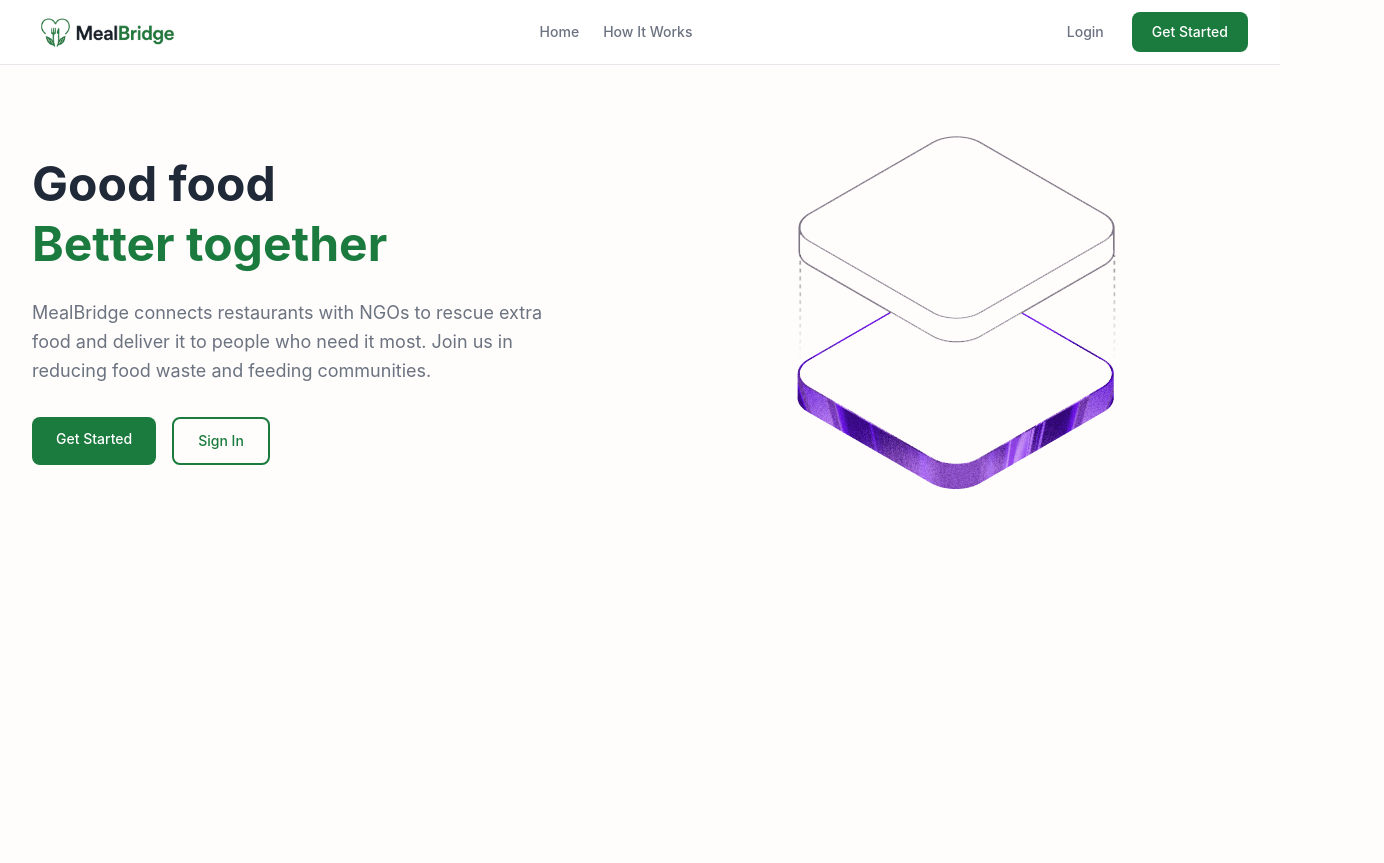
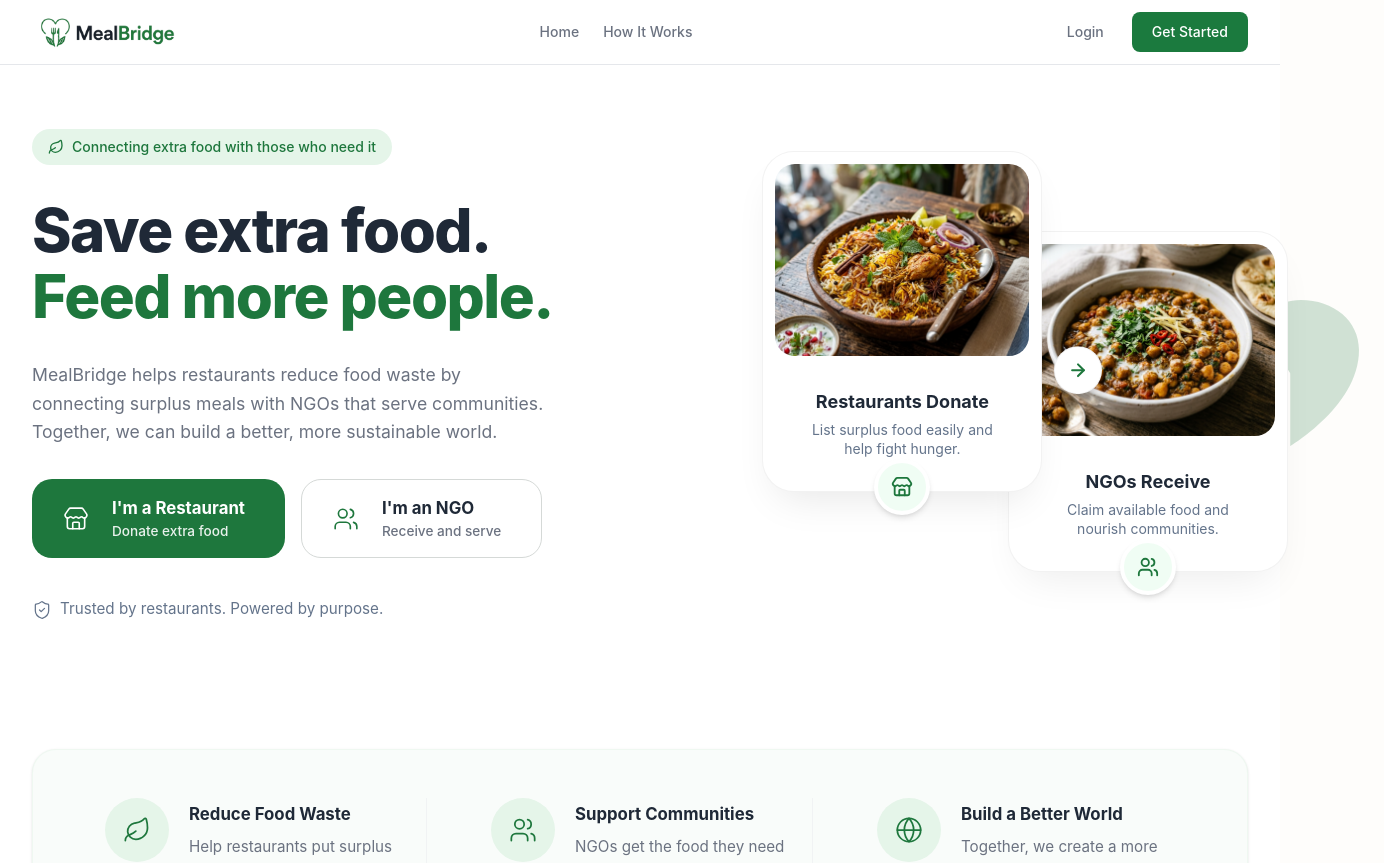
Before and after one commit to ahsanul0185/MealBridge, a React (Vite) app in the folder client-mealbridge/: page / in a window 1280 px wide. Shown: the top 863 px of the page, 1384 px wide, since content can reach past the window. Built offline with nearby package versions, Linux system fonts and the light colour scheme; no server answers.

Commit message:
created Landing Page

```diff
--- a/client-mealbridge/src/pages/LandingPage.tsx
+++ b/client-mealbridge/src/pages/LandingPage.tsx
@@ -1,31 +1,134 @@
 import { Link } from "react-router-dom";
+import { Leaf, Store, Users, Globe, ArrowRight, ShieldCheck } from "lucide-react";
 
 export function LandingPage() {
   return (
-    <div className="min-h-screen bg-warm-white">
-
+    <div className="min-h-screen bg-white">
       {/* Hero Section */}
       <main className="mx-auto max-w-7xl px-4 py-16 sm:px-6 lg:px-8">
         <div className="grid items-center gap-12 lg:grid-cols-2">
-          <div>
-            <h1 className="text-5xl font-bold leading-tight text-dark-gray">
-              Good food <br />
-              <span className="text-primary">Better together</span>
+          {/* Left Column */}
+          <div className="flex flex-col items-start space-y-8">
+            <div className="inline-flex items-center gap-2 rounded-full bg-[#E5F5E9] px-4 py-2 text-sm font-medium text-[#1E773D]">
+              <Leaf size={16} className="shrink-0" />
+              Connecting extra food with those who need it
+            </div>
+
+            <h1 className="text-[3.5rem] font-extrabold leading-[1.1] text-dark-gray sm:text-6xl tracking-tight">
+              Save extra food.<br />
+              <span className="text-[#1E773D]">Feed more people.</span>
             </h1>
-            <p className="mt-6 max-w-lg text-lg leading-relaxed text-text-secondary">
-              MealBridge connects restaurants with NGOs to rescue extra food and deliver it to people who need it most. Join us in reducing food waste and feeding communities.
+
+            <p className="max-w-lg text-[1.1rem] leading-relaxed text-text-secondary">
+              MealBridge helps restaurants reduce food waste by connecting surplus meals with NGOs that serve communities. Together, we can build a better, more sustainable world.
             </p>
-            <div className="mt-8 flex gap-4">
-              <Link to="/register" className="rounded-lg bg-primary px-6 py-3 text-sm font-medium text-white transition-colors hover:bg-primary-dark">
-                Get Started
+
+            <div className="flex flex-col gap-4 sm:flex-row w-full sm:w-auto">
+              <Link to="/register" className="flex items-center gap-4 rounded-[1.25rem] bg-[#1E773D] px-6 py-4 text-white transition-all hover:bg-[#166534] hover:shadow-lg focus:outline-none focus:ring-4 focus:ring-[#1E773D]/20">
+                <div className="flex h-10 w-10 shrink-0 items-center justify-center">
+                  <Store size={26} strokeWidth={1.5} />
+                </div>
+                <div className="flex flex-col items-start pr-4">
+                  <span className="text-[1.05rem] font-bold">I'm a Restaurant</span>
+                  <span className="text-[0.85rem] font-medium text-white/90">Donate extra food</span>
+                </div>
               </Link>
-              <Link to="/login" className="rounded-lg border-2 border-primary px-6 py-3 text-sm font-medium text-primary transition-colors hover:bg-primary-50">
-                Sign In
+
+              <Link to="/register" className="flex items-center gap-4 rounded-[1.25rem] border border-[#D5D9D7] bg-white px-6 py-4 text-dark-gray transition-all hover:border-[#1E773D] hover:bg-[#F9FCFA] hover:shadow-md focus:outline-none focus:ring-4 focus:ring-[#1E773D]/20">
+                <div className="flex h-10 w-10 shrink-0 items-center justify-center">
+                  <Users size={26} strokeWidth={1.5} className="text-[#1E773D]" />
+                </div>
+                <div className="flex flex-col items-start pr-4">
+                  <span className="text-[1.05rem] font-bold">I'm an NGO</span>
+                  <span className="text-[0.85rem] font-medium text-text-secondary">Receive and serve</span>
+                </div>
               </Link>
             </div>
+
+            <div className="flex items-center gap-2 pt-2 text-[0.95rem] text-[#64748B]">
+              <ShieldCheck size={20} strokeWidth={1.5} />
+              Trusted by restaurants. Powered by purpose.
+            </div>
           </div>
-          <div className="flex justify-center">
-            <img src="/src/assets/hero.png" alt="MealBridge" className="max-h-[400px] w-auto object-contain" />
+
+          {/* Right Column - Cards */}
+          <div className="relative mt-16 flex h-[480px] w-full items-center justify-center lg:mt-0 xl:justify-end xl:-right-10">
+            {/* Card 1 */}
+            <div className="absolute left-[5%] top-4 z-10 w-[280px] rounded-4xl bg-white p-3 shadow-[0_20px_40px_-15px_rgba(0,0,0,0.1)] transition-transform hover:-translate-y-2 lg:left-[10%] border border-black/5">
+              <div className="relative h-48 w-full overflow-hidden rounded-[1.25rem]">
+                <img src="/src/assets/rice.png" alt="Delicious Rice Dish" className="h-full w-full object-cover transition-transform duration-500 hover:scale-105" />
+              </div>
+              <div className="absolute -bottom-6 left-1/2 flex h-14 w-14 -translate-x-1/2 items-center justify-center rounded-full bg-primary-50 shadow-md border-4 border-white">
+                <Store size={22} className="text-[#1E773D]" strokeWidth={2} />
+              </div>
+              <div className="mt-8 pb-5 text-center">
+                <h3 className="text-lg font-bold text-dark-gray">Restaurants Donate</h3>
+                <p className="mt-1 text-sm text-[#64748B] leading-snug">List surplus food easily and<br />help fight hunger.</p>
+              </div>
+            </div>
+
+            {/* Arrow Connector */}
+            <div className="absolute left-[300px] top-1/2 z-20 hidden h-12 w-12 translate-y-[-60%] items-center justify-center rounded-full bg-white shadow-lg border border-black/5 md:flex xl:left-[350px]">
+              <ArrowRight size={20} className="text-[#1E773D]" strokeWidth={2.5} />
+            </div>
+
+            {/* Card 2 */}
+            <div className="absolute right-0 top-24 z-0 w-[280px] rounded-4xl bg-white p-3 shadow-[0_20px_40px_-15px_rgba(0,0,0,0.08)] transition-transform hover:-translate-y-2 border border-black/5">
+              <div className="relative h-48 w-full overflow-hidden rounded-[1.25rem]">
+                <img src="/src/assets/curry.png" alt="Rich Curry Dish" className="h-full w-full object-cover transition-transform duration-500 hover:scale-105" />
+              </div>
+              <div className="absolute -bottom-6 left-1/2 flex h-14 w-14 -translate-x-1/2 items-center justify-center rounded-full bg-primary-50 shadow-md border-4 border-white">
+                <Users size={22} className="text-[#1E773D]" strokeWidth={2} />
+              </div>
+              <div className="mt-8 pb-5 text-center">
+                <h3 className="text-lg font-bold text-dark-gray">NGOs Receive</h3>
+                <p className="mt-1 text-sm text-[#64748B] leading-snug">Claim available food and<br />nourish communities.</p>
+              </div>
+            </div>
+
+            {/* Subtle Leaf Decorative Background */}
+            <div className="absolute -right-24 top-1/2 -z-10 -translate-y-1/2 opacity-20">
+               <svg width="200" height="200" viewBox="0 0 24 24" fill="none" xmlns="http://www.w3.org/2000/svg">
+                <path d="M12 21C12 21 21 16 21 9C21 5.5 18 3 14 3C12.5 3 11 3.5 10 4.5C9 3.5 7.5 3 6 3C2 3 3 5.5 3 9C3 16 12 21 12 21Z" fill="#1E773D" />
+                <path d="M12 21V12" stroke="white" strokeWidth="1.5" strokeLinecap="round" />
+              </svg>
+            </div>
+          </div>
+        </div>
+
+        {/* Feature Bottom Section */}
+        <div className="mt-32 rounded-3xl bg-[#F9FCFA] py-12 px-6 shadow-sm border border-[#E5F5E9]/50 sm:px-12">
+          <div className="grid gap-10 md:grid-cols-3 md:divide-x md:divide-border/40">
+            {/* Feature 1 */}
+            <div className="flex flex-col sm:flex-row items-center gap-5 sm:items-start text-center sm:text-left md:px-6">
+              <div className="flex h-16 w-16 shrink-0 items-center justify-center rounded-full bg-[#E5F5E9] text-[#1E773D]">
+                <Leaf size={28} strokeWidth={1.5} />
+              </div>
+              <div className="pt-1">
+                <h4 className="text-[1.05rem] font-bold text-dark-gray">Reduce Food Waste</h4>
+                <p className="mt-2 text-[0.95rem] text-text-secondary leading-relaxed">Help restaurants put surplus<br className="hidden sm:block" />food to good use.</p>
+              </div>
+            </div>
+            {/* Feature 2 */}
+            <div className="flex flex-col sm:flex-row items-center gap-5 sm:items-start text-center sm:text-left md:px-6">
+              <div className="flex h-16 w-16 shrink-0 items-center justify-center rounded-full bg-[#E5F5E9] text-[#1E773D]">
+                <Users size={28} strokeWidth={1.5} />
+              </div>
+              <div className="pt-1">
+                <h4 className="text-[1.05rem] font-bold text-dark-gray">Support Communities</h4>
+                <p className="mt-2 text-[0.95rem] text-text-secondary leading-relaxed">NGOs get the food they need<br className="hidden sm:block" />to serve more people.</p>
+              </div>
+            </div>
+            {/* Feature 3 */}
+            <div className="flex flex-col sm:flex-row items-center gap-5 sm:items-start text-center sm:text-left md:px-6">
+              <div className="flex h-16 w-16 shrink-0 items-center justify-center rounded-full bg-[#E5F5E9] text-[#1E773D]">
+                <Globe size={28} strokeWidth={1.5} />
+              </div>
+              <div className="pt-1">
+                <h4 className="text-[1.05rem] font-bold text-dark-gray">Build a Better World</h4>
+                <p className="mt-2 text-[0.95rem] text-text-secondary leading-relaxed">Together, we create a more<br className="hidden sm:block" />sustainable future.</p>
+              </div>
+            </div>
           </div>
         </div>
       </main>
```
Also changed, not shown: client-mealbridge/src/assets/curry.png (added), client-mealbridge/src/assets/rice.png (added).
